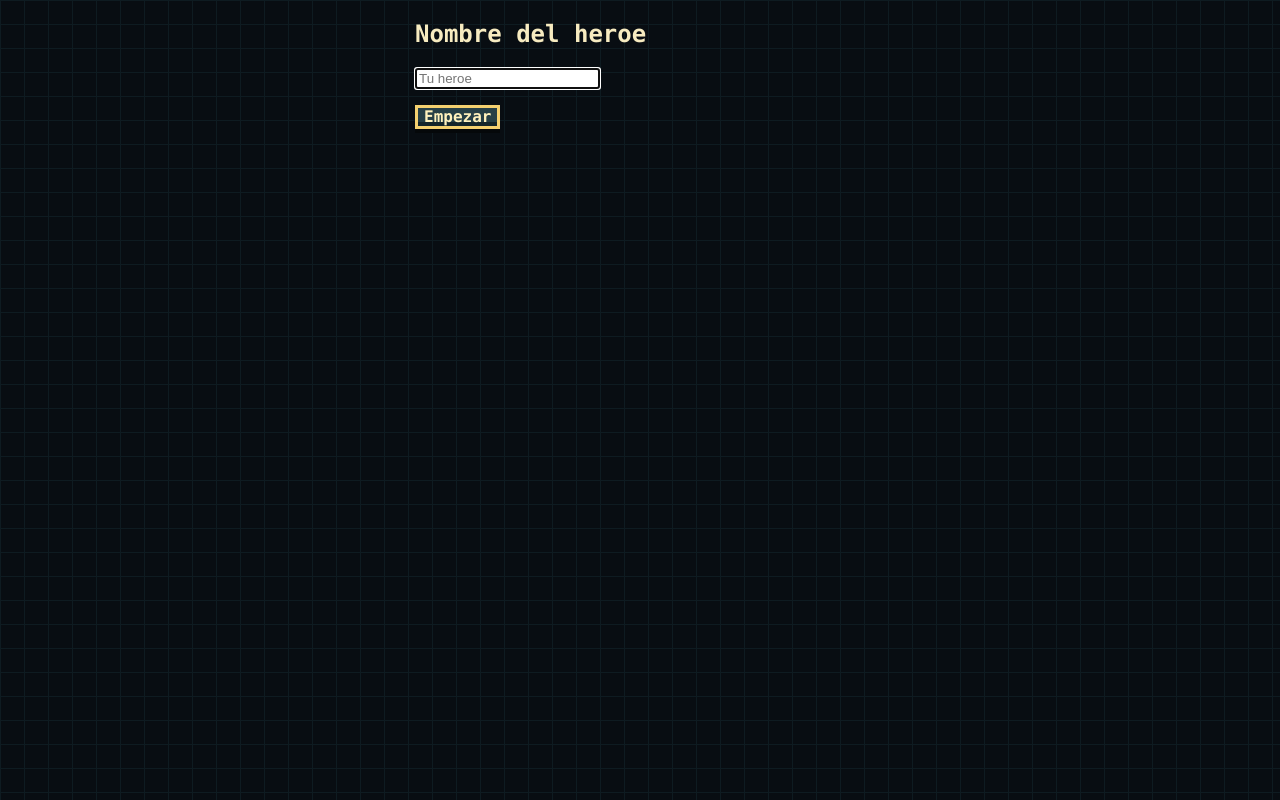
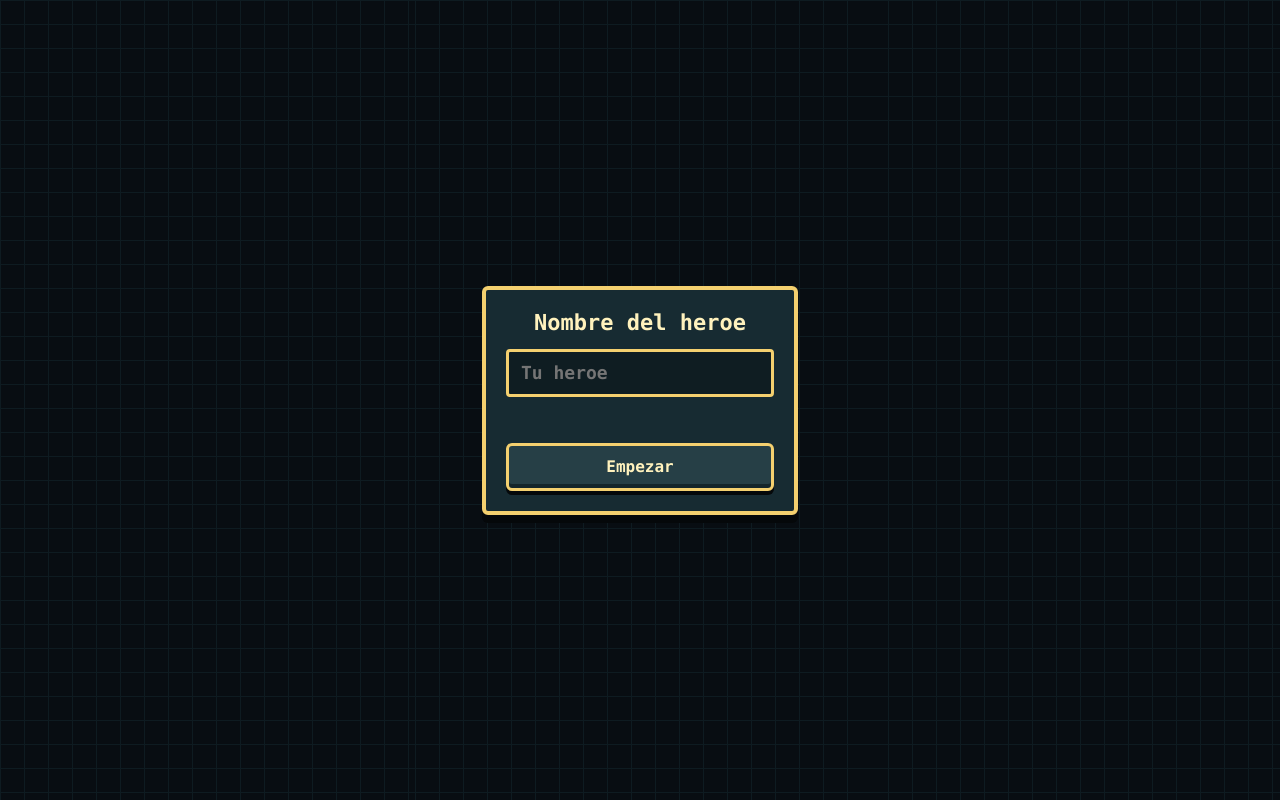
Before and after one commit to AntonioP7/dungeon-demo-mobile, a website built with Vite: page index.html in a window 1280 px wide. Built offline with nearby package versions, Linux system fonts and the light colour scheme.

Commit message:
Style hero name screen

```diff
--- a/src/styles.css
+++ b/src/styles.css
@@ -65,6 +65,10 @@ button {
   font: 700 16px/1 ui-monospace, SFMono-Regular, Menlo, Monaco, Consolas, monospace;
   touch-action: none;
   pointer-events: auto;
+}
+
+input {
+  font: 700 18px/1 ui-monospace, SFMono-Regular, Menlo, Monaco, Consolas, monospace;
 }
 
 button:active,
@@ -201,3 +205,66 @@ button.is-pressed {
   background: #0f1d22;
   box-shadow: inset 0 0 0 3px #203942;
 }
+
+.name-screen {
+  position: absolute;
+  inset: 0;
+  z-index: 5;
+  display: grid;
+  place-items: center;
+  padding: 22px;
+  background:
+    linear-gradient(#0e1b21 1px, transparent 1px),
+    linear-gradient(90deg, #0e1b21 1px, transparent 1px),
+    #080d12;
+  background-size: 24px 24px;
+  pointer-events: auto;
+}
+
+.name-panel {
+  width: min(316px, 92vw);
+  display: grid;
+  gap: 14px;
+  border: 4px solid #f4d06f;
+  border-radius: 6px;
+  padding: 20px;
+  background: #172b32;
+  box-shadow: 0 8px 0 #05080a;
+}
+
+.name-panel h1 {
+  margin: 0;
+  color: #fff2bd;
+  font-size: 22px;
+  text-align: center;
+}
+
+.name-input {
+  width: 100%;
+  height: 48px;
+  border: 3px solid #8f6d3d;
+  border-radius: 4px;
+  padding: 0 12px;
+  color: #fff2bd;
+  background: #0f1d22;
+  outline: none;
+  pointer-events: auto;
+}
+
+.name-input:focus {
+  border-color: #f4d06f;
+}
+
+.name-error {
+  min-height: 18px;
+  margin: 0;
+  color: #f0b47a;
+  font-size: 13px;
+  text-align: center;
+}
+
+.name-submit {
+  width: 100%;
+  height: 48px;
+  border-radius: 6px;
+}
```
